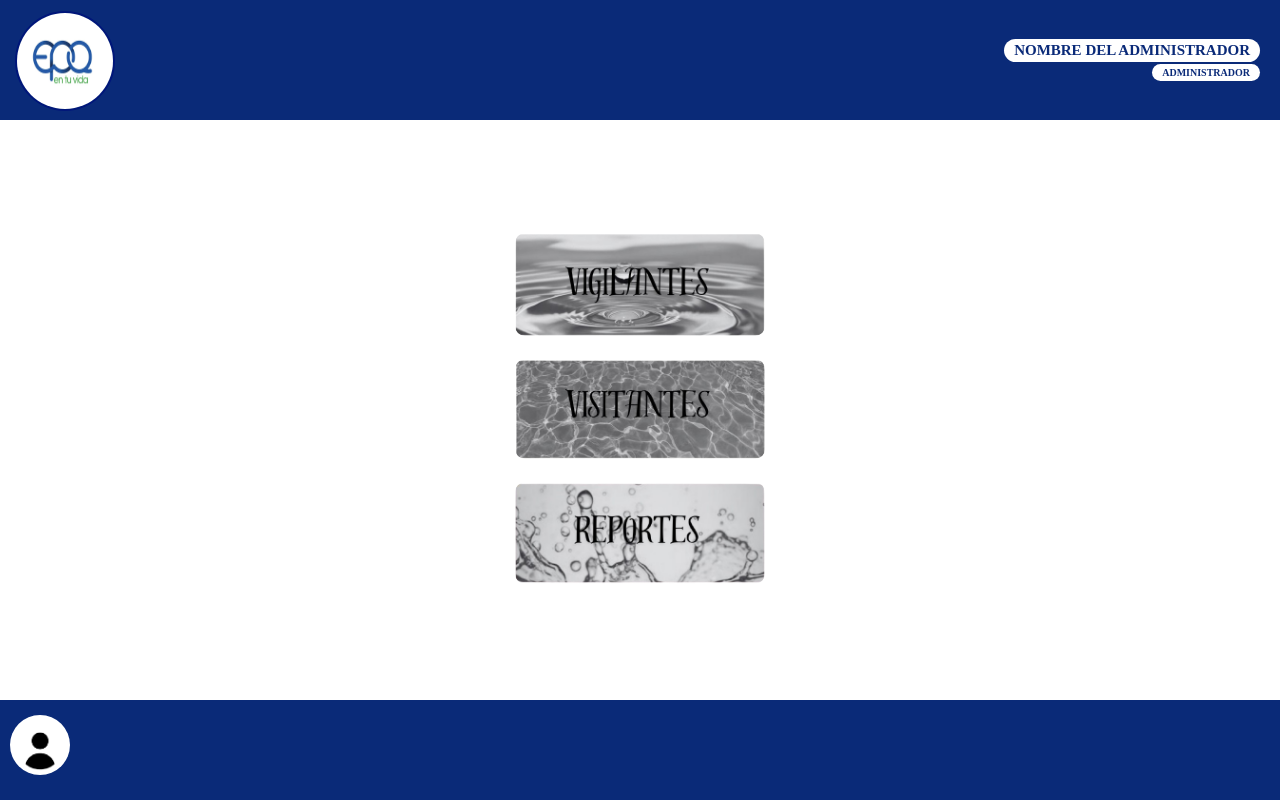
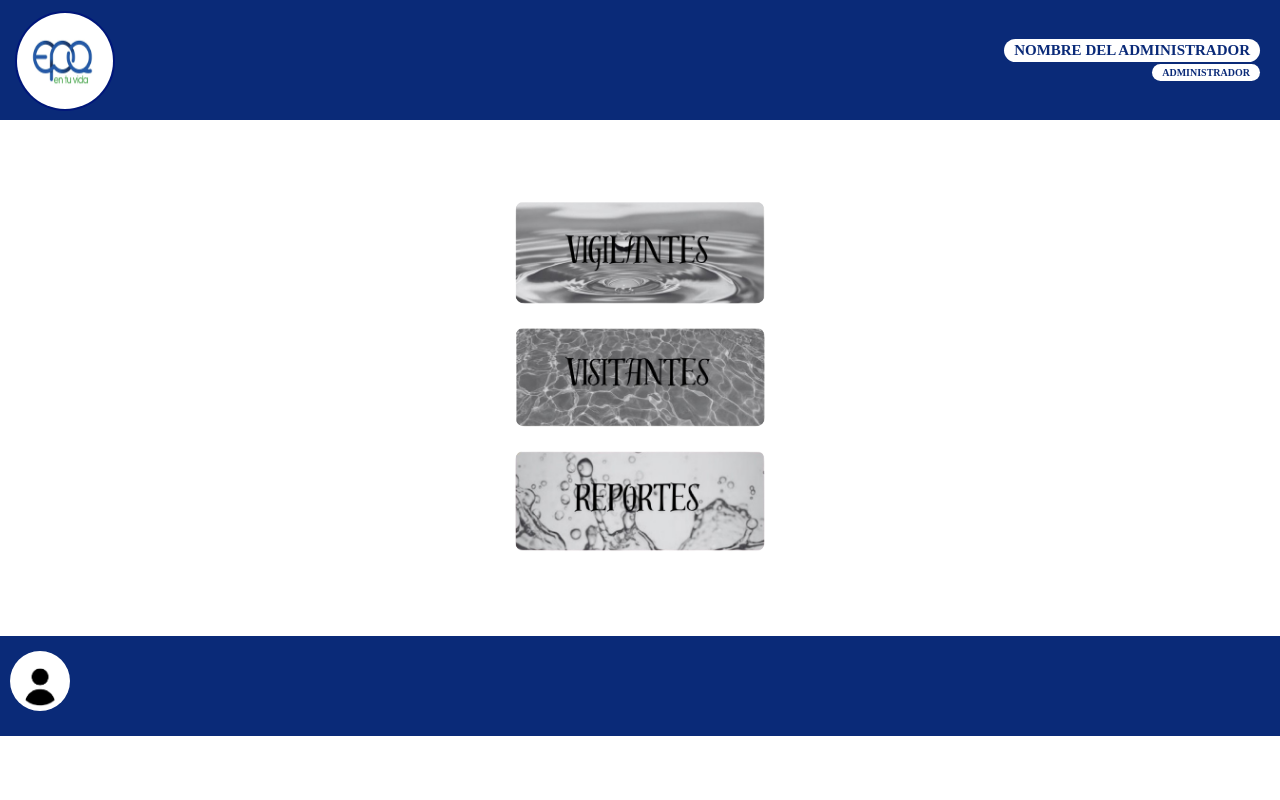
Before and after one commit to sistemasdeinformacion-ing/control-visitantes, a React (Vite) app: page /admin-panel in a window 1280 px wide. Built offline with nearby package versions, Linux system fonts and the light colour scheme; no server answers.

Commit message:
Guardado

```diff
--- a/src/components/HomeAdministrador.css
+++ b/src/components/HomeAdministrador.css
@@ -1,6 +1,6 @@
 .admin-container {
   background-color: white;
-  min-height: 100vh;
+  min-height: 92vh;
   display: flex;
   flex-direction: column;
   justify-content: space-between;
```
